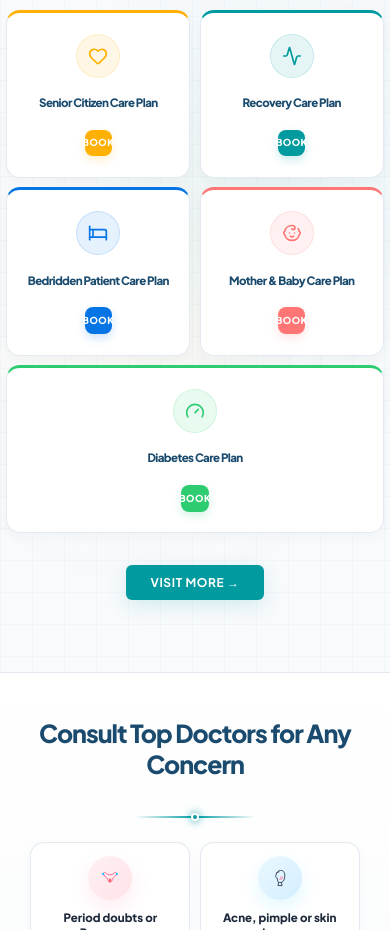
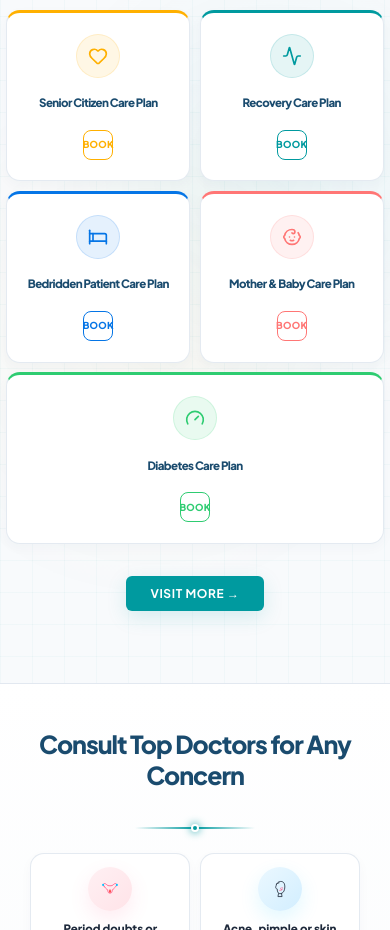
Before and after one commit to CFS-TECH/Suraksha-Lifecare, a React app in the folder frontend/: page / in a window 390 px wide. Shown: the part 2100-3030 px from the top of the page. Built offline with nearby package versions, Linux system fonts and the light colour scheme; no server answers; the HTML template or start-up script is replaced by a standard one.

Commit message:
Change mobile care plan card buttons to a clean, wide outline shape (transparent bg, colored border, colored text, width: 90%) matching the desktop layout style

```diff
--- a/frontend/src/components/PlansCarousel/PlansCarousel.module.css
+++ b/frontend/src/components/PlansCarousel/PlansCarousel.module.css
@@ -504,13 +504,13 @@
     display: none;
   }
   .cardFooterBtn {
-    width: 85% !important;
+    width: 90% !important;
     display: flex !important;
     align-items: center !important;
     justify-content: center !important;
-    background-color: var(--plan-theme-color) !important;
-    color: #ffffff !important;
-    border: none !important;
+    background-color: transparent !important;
+    color: var(--plan-theme-color) !important;
+    border: 1.5px solid var(--plan-theme-color) !important;
     padding: 0.45rem 0 !important;
     max-width: none !important;
     border-radius: 8px !important;
@@ -518,7 +518,6 @@
     font-size: 0.65rem !important;
     text-transform: uppercase !important;
     letter-spacing: 0.05em !important;
-    box-shadow: 0 4px 10px color-mix(in srgb, var(--plan-theme-color) 20%, transparent) !important;
     transition: all 0.2s ease;
   }
   .viewAllBtn {
@@ -598,16 +597,20 @@
     margin-bottom: 0.5rem !important;
   }
   .cardFooterBtn {
-    font-size: 0.6rem !important;
-    padding: 0.35rem 0 !important;
-    width: 85% !important;
+    width: 90% !important;
+    display: flex !important;
+    align-items: center !important;
+    justify-content: center !important;
+    background-color: transparent !important;
+    color: var(--plan-theme-color) !important;
+    border: 1.5px solid var(--plan-theme-color) !important;
+    padding: 0.4rem 0 !important;
     max-width: none !important;
     border-radius: 8px !important;
-    background-color: var(--plan-theme-color) !important;
-    color: #ffffff !important;
-    border: none !important;
     font-weight: 800 !important;
-    box-shadow: 0 4px 10px color-mix(in srgb, var(--plan-theme-color) 20%, transparent) !important;
+    font-size: 0.6rem !important;
+    text-transform: uppercase !important;
+    letter-spacing: 0.03em !important;
   }
   .carouselContainer {
     grid-template-columns: repeat(2, 1fr) !important;
```
